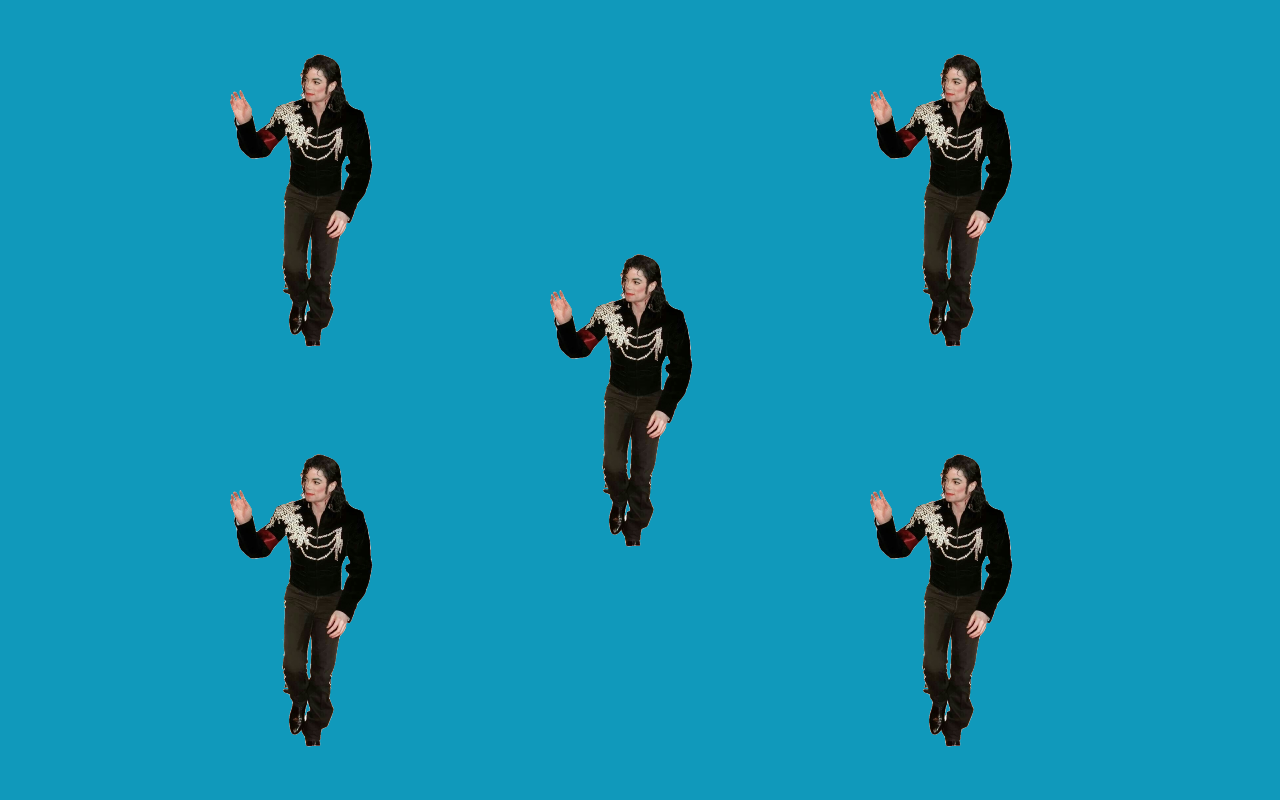
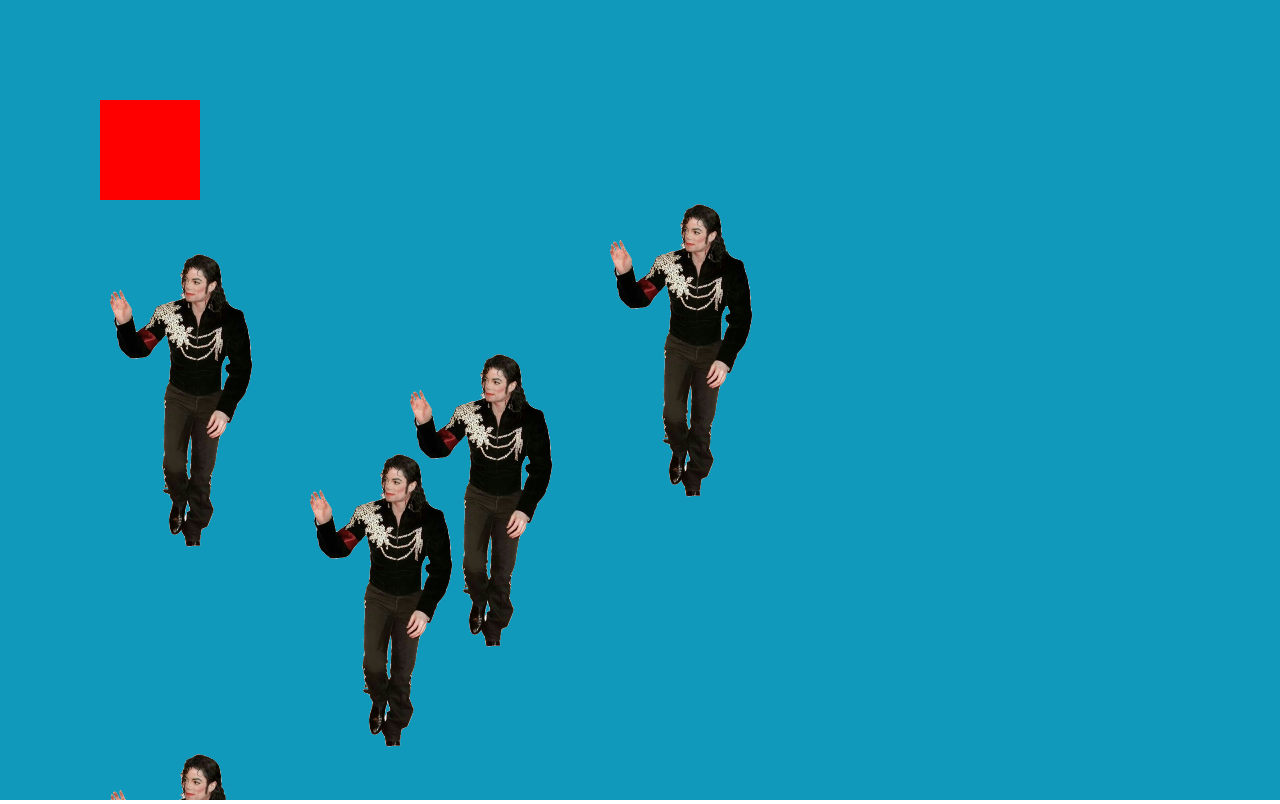
Before and after one commit to AdityaShah98/College-Gratitude, a plain HTML site: page index.html in a window 1280 px wide. Drawn offline with Linux system fonts and the light colour scheme; animation ran at ten frames a second.

Commit message:
Hit area constrained to non-transparent pixels

```diff
--- a/index.html
+++ b/index.html
@@ -14,11 +14,37 @@
     <!-- PIXI.js -->
     <script>
         var app;
+        var vp;
         var buttonTexture, downTexture;
 
         window.onload = function () {
             app = new PIXI.Application({ width: window.innerWidth, height: window.innerHeight, backgroundColor: 0x1099bb });
             document.body.appendChild(app.view);
+
+            //create the main viewport
+            vp = new Viewport.Viewport({
+                screenWidth: window.innerWidth,
+                screenHeight: window.innerHeight,
+                worldWidth: 1000,
+                worldHeight: 1000,
+
+                interaction: app.renderer.plugins.interaction // the interaction module is important for wheel to work properly when renderer.view is placed or scaled
+            })
+
+            // add the viewport to the stage
+            app.stage.addChild(vp)
+            // activate plugins
+            vp
+                .drag()
+                .pinch()
+                .wheel()
+                .decelerate()
+
+            // add a red box
+            const sprite = vp.addChild(new PIXI.Sprite(PIXI.Texture.WHITE))
+            sprite.tint = 0xff0000
+            sprite.width = sprite.height = 100
+            sprite.position.set(100, 100)
 
             //preload assets
             app.loader.baseUrl = "images";
@@ -61,11 +87,11 @@
             const x_dif = app.view.width/4;
             const y_dif = app.view.height/4;
             const buttonPositions = [
-                app.view.width/2 - x_dif, app.view.height/2 - y_dif,
-                app.view.width/2 + x_dif, app.view.height/2 - y_dif,
-                app.view.width/2 - x_dif, app.view.height/2 + y_dif,
-                app.view.width/2 + x_dif, app.view.height/2 + y_dif,
-                app.view.width/2, app.view.height/2,
+                200, 400,
+                200, 900,
+                700, 350,
+                400, 600,
+                500, 500,
             ];
 
             for (let i = 0; i < buttonPositions.length; i++) {
@@ -93,7 +119,7 @@
                 button.scale.set(0.4); //SCALE down michael jackson
 
                 // add it to the stage
-                app.stage.addChild(button);
+                vp.addChild(button);
                 // add button to array
                 buttons.push(button);
             }
@@ -131,6 +157,90 @@
             // }
             // this.texture = textureButton;
         }
+
+        // hit area where alpha = 1 (no transparent boxes)
+        PIXI.Sprite.prototype.containsPoint = function (point) {
+            const tempPoint = {x: 0, y: 0 }
+            this.worldTransform.applyInverse(point, tempPoint);
+            console.log(tempPoint);
+
+            const width = this._texture.orig.width;
+            const height = this._texture.orig.height;
+            const x1 = -width * this.anchor.x;
+            let y1 = 0;
+
+            let flag = false;
+
+            if (tempPoint.x >= x1 && tempPoint.x < x1 + width) {
+                y1 = -height * this.anchor.y;
+
+                if (tempPoint.y >= y1 && tempPoint.y < y1 + height) {
+                    flag = true;
+                }
+            }
+
+            if (!flag) {
+                return false
+            }
+            // bitmap check
+            const tex = this.texture;
+            const baseTex = this.texture.baseTexture;
+            const res = baseTex.resolution;
+            if (!baseTex.hitmap) {
+
+                if (!genHitmap(baseTex, 127)) {
+                    return true;
+                }
+
+            }
+
+            const hitmap = baseTex.hitmap;
+            // this does not account for rotation yet!!!
+            let dx = Math.round((tempPoint.x - x1 + tex.frame.x) * res);
+            let dy = Math.round((tempPoint.y - y1 + tex.frame.y) * res);
+            let ind = (dx + dy * baseTex.realWidth);
+            let ind1 = ind % 32;
+            let ind2 = ind / 32 | 0;
+            return (hitmap[ind2] & (1 << ind1)) !== 0;
+        }
+
+        function genHitmap(baseTex, threshold) {
+            if (!baseTex.resource) {
+                //renderTexture
+                return false;
+            }
+            const imgSource = baseTex.resource.source;
+            let canvas = null;
+            if (!imgSource) {
+                return false;
+            }
+            let context = null;
+            if (imgSource.getContext) {
+                canvas = imgSource;
+                context = canvas.getContext('2d');
+            } else if (imgSource instanceof Image) {
+                canvas = document.createElement('canvas');
+                canvas.width = imgSource.width;
+                canvas.height = imgSource.height;
+                context = canvas.getContext('2d');
+                context.drawImage(imgSource, 0, 0);
+            } else {
+                //unknown source;
+                return false;
+            }
+
+            const w = canvas.width, h = canvas.height;
+            let imageData = context.getImageData(0, 0, w, h);
+            let hitmap = baseTex.hitmap = new Uint32Array(Math.ceil(w * h / 32));
+            for (let i = 0; i < w * h; i++) {
+                let ind1 = i % 32;
+                let ind2 = i / 32 | 0;
+                if (imageData.data[i * 4 + 3] >= threshold) {
+                    hitmap[ind2] = hitmap[ind2] | (1 << ind1);
+                }
+            }
+            return true;
+        }
     </script>
 </head>
 <body>
```
